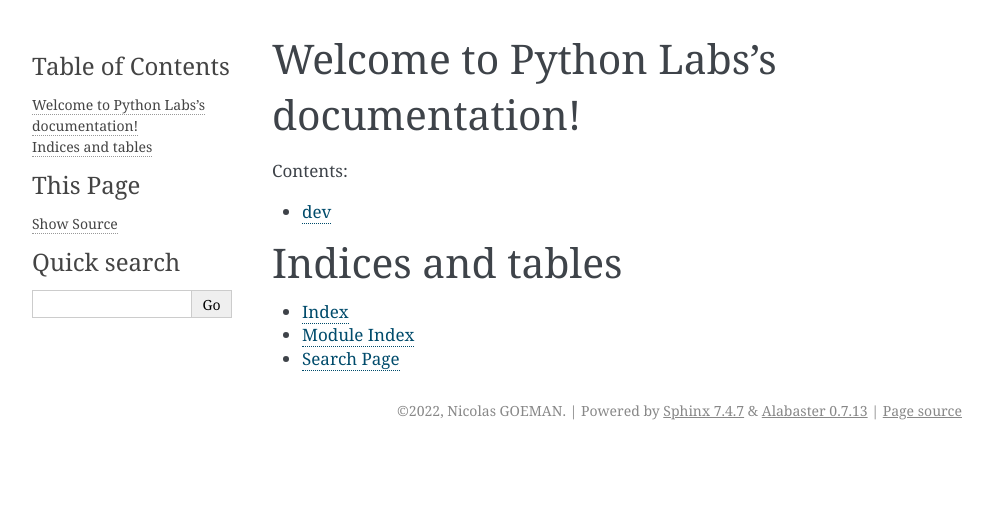
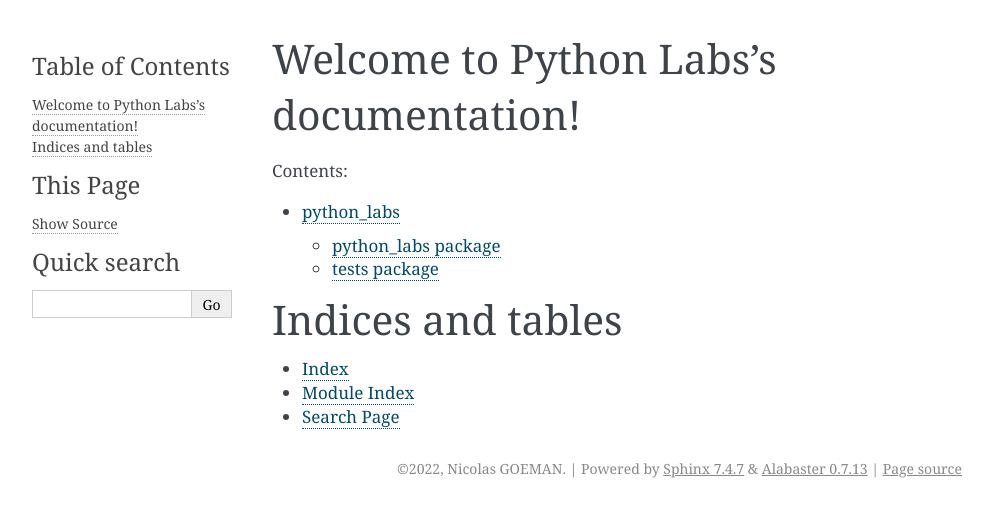
Before and after one commit to nicolas-goeman/refresher_cs_python, a Sphinx documentation site: the page built from docs/index.rst, in a window 1280 px wide. Shown: the top 517 px of the page, without its empty margins (148-1141 px from the left). Built offline with Sphinx 7.4.7, drawn with Linux system fonts in a browser that asks for light colours; pages that are not in the unit, such as notebooks, are missing from menus.

Commit message:
fix: rebuilding rst doc files after moving dir

```diff
--- a/docs/modules.rst
+++ b/docs/modules.rst
@@ -1,7 +1,8 @@
-dev
-===
+python_labs
+===========
 
 .. toctree::
    :maxdepth: 4
 
-   dev
+   python_labs
+   tests
--- a/docs/python_labs.rst
+++ b/docs/python_labs.rst
@@ -1,5 +1,16 @@
 python\_labs package
 ====================
+
+Submodules
+----------
+
+python\_labs.checkio module
+---------------------------
+
+.. automodule:: python_labs.checkio
+   :members:
+   :undoc-members:
+   :show-inheritance:
 
 Module contents
 ---------------
```
